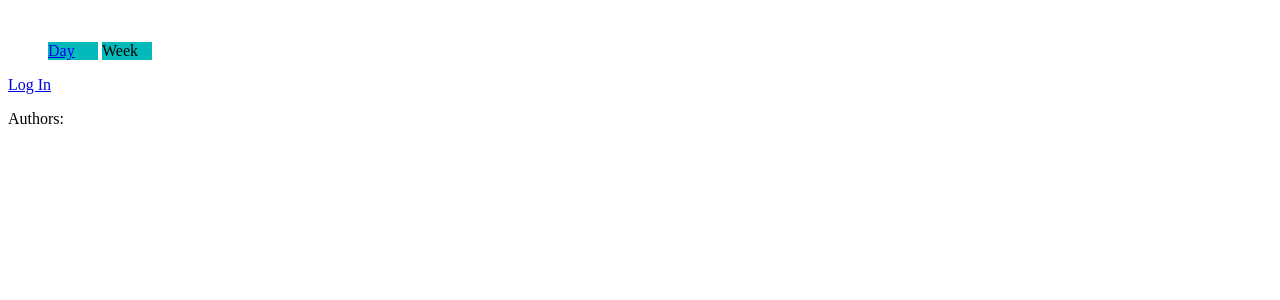
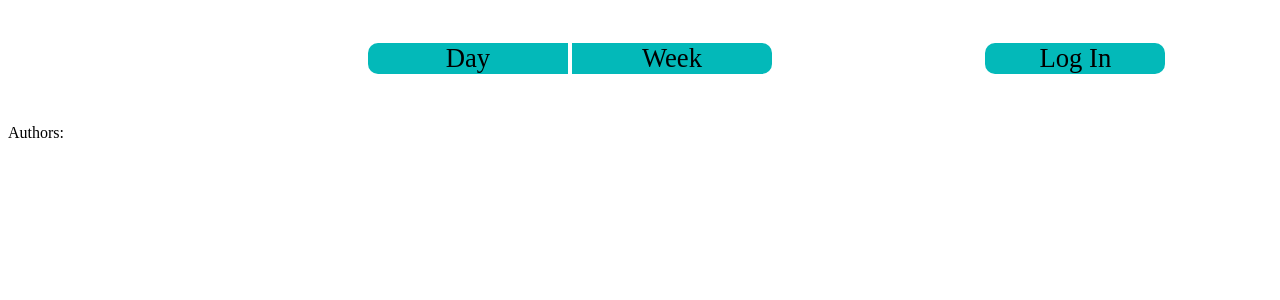
Before and after one commit to Dillonb/codefest2016, a Django app: template eventsapp/templates/eventsapp/day.html in a window 1280 px wide. Shown: the top 300 px of the page. Run offline with Django 3.2, Linux system fonts and the light colour scheme; the template is opened without the code that fills it, so the values that code supplies are empty; some libraries are stand-ins or nearby versions.

Commit message:
Nav bar CSS
Brief CSS for nav bar, not much, but the dropdown works and the links
look good.

```diff
--- a/eventsapp/templates/eventsapp/Tukio.css
+++ b/eventsapp/templates/eventsapp/Tukio.css
@@ -1,17 +1,52 @@
+#Tukio_base nav {
+  background-image: url("");
+  display: flex;
+  flex-direction: row;
+  justify-content: space-around;
+  height: 100px;
+  align-items: center; }
 #Tukio_base #day_week_toggle li {
-  heigh: 50px;
-  width: 50px;
-  font-weight: 30pt;
+  font-size: 20pt;
+  width: 200px;
   background-color: #03B9B9;
-  display: inline-block; }
+  display: inline-block;
+  text-align: center;
+  margin-left: 0;
+  margin-right: 0; }
   #Tukio_base #day_week_toggle li #week_dropdown {
     display: none;
     min-width: 50px;
     box-shadow: 0px 8px 16px 0px rgba(0, 0, 0, 0.2);
     z-index: 1; }
+#Tukio_base #day_week_toggle li:first-child {
+  border-top-left-radius: 10px;
+  border-bottom-left-radius: 10px; }
+#Tukio_base #day_week_toggle li:nth-child(2) {
+  border-top-right-radius: 10px;
+  border-bottom-right-radius: 10px; }
 #Tukio_base #day_week_toggle li:nth-child(2):hover #week_dropdown {
-  display: inline-block;
-  border: 1px solid black;
-  position: absolute; }
+  display: flex;
+  flex-direction: column;
+  position: absolute;
+  justify-content: left;
+  margin-left: 0;
+  padding-left: 0;
+  width: 190px; }
+  #Tukio_base #day_week_toggle li:nth-child(2):hover #week_dropdown li {
+    border: 1px solid black;
+    border-radius: 0px;
+    width: 100%;
+    background-color: #78E2E2; }
+
+nav #login {
+  width: 180px;
+  font-size: 20pt;
+  border-radius: 10px;
+  background-color: #03B9B9;
+  text-align: center; }
+
+a {
+  color: black;
+  text-decoration: none; }
 
 /*# sourceMappingURL=Tukio.css.map */
--- a/eventsapp/templates/eventsapp/Tukio.scss
+++ b/eventsapp/templates/eventsapp/Tukio.scss
@@ -1,10 +1,20 @@
 #Tukio_base {
+	nav {
+		background-image: url("");
+		display: flex;
+		flex-direction: row;
+		justify-content: space-around;
+		height: 100px;
+		align-items: center;
+	}
 	#day_week_toggle li {
-		heigh: 50px;
-		width: 50px;
-		font-weight: 30pt;
+		font-size: 20pt;
+		width: 200px;
 		background-color: #03B9B9;
 		display: inline-block;
+		text-align: center;
+		margin-left: 0;
+		margin-right: 0;
 		#week_dropdown {
 			display:none;
 			min-width: 50px;
@@ -12,11 +22,42 @@
     		z-index: 1;
 		}
 	}
+	#day_week_toggle li:first-child {
+		border-top-left-radius: 10px;
+		border-bottom-left-radius: 10px;
+	}
+	#day_week_toggle li:nth-child(2) {
+		border-top-right-radius: 10px;
+		border-bottom-right-radius: 10px;
+	}
 	#day_week_toggle li:nth-child(2):hover {
 		#week_dropdown{
-			display: inline-block;
-			border: 1px solid black;
+			display: flex;
+			flex-direction: column;
 			position: absolute;
+			justify-content: left;
+			margin-left: 0;
+			padding-left: 0;
+			width: 190px;
+			li {
+				border: 1px solid black;
+				border-radius: 0px;
+				width:100%;
+				background-color:#78E2E2;
+			}
 		}
 	}
 }
+
+nav #login{
+	width: 180px;
+	font-size: 20pt;
+	border-radius: 10px;
+	background-color: #03B9B9;
+	text-align: center;
+}
+
+a {
+	color: black;
+	text-decoration: none;
+}
--- a/eventsapp/templates/eventsapp/base.html
+++ b/eventsapp/templates/eventsapp/base.html
@@ -27,7 +27,7 @@
 				</ul>
 			</li>
 		</ul>
-		<a href="/accounts/login">Log In</a>
+		<a id="login" href="/accounts/login">Log In</a>
 	</nav>
 
     {% block body %}
--- a/eventsapp/templates/eventsapp/day.html
+++ b/eventsapp/templates/eventsapp/day.html
@@ -1,4 +1,4 @@
-{% extends "eventsapp/baSE.html" %}
+{% extends "eventsapp/base.html" %}
 {% block body %}
 <div id="dayView" >
 	<title>Day Schedule</title>
```
Also changed, not shown: 1 other file.
